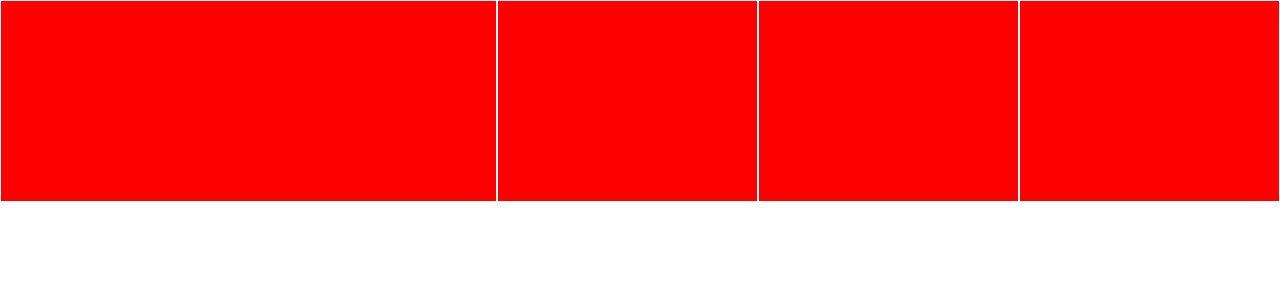
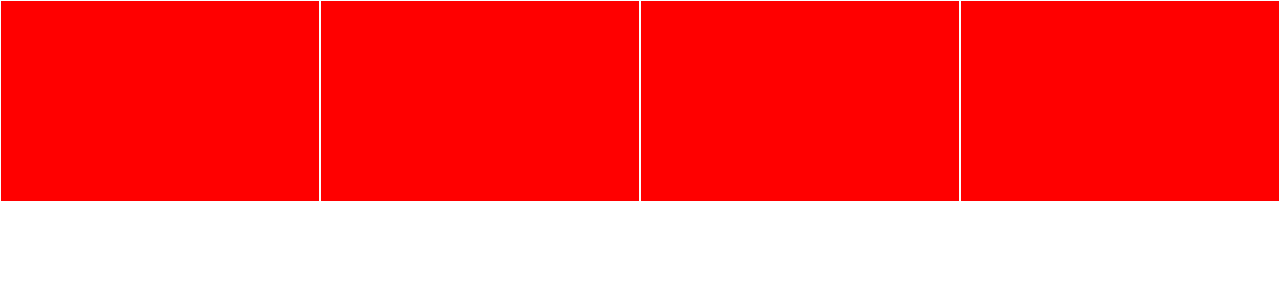
Before and after one commit to volbur/nextjs_typescript_shopify_integration, a Next.js app: page /flex in a window 1280 px wide. Shown: the top 300 px of the page. Built offline with nearby package versions, Linux system fonts and the light colour scheme.

Commit message:
Flex shrink

```diff
--- a/src/pages/flex.module.css
+++ b/src/pages/flex.module.css
@@ -1,5 +1,3 @@
-
-
 .parent {
   display: flex;
   flex-direction: row;
@@ -16,8 +14,15 @@ margin: 1px;
   /* 1 | 1 | 0 */
   /* flex: 1; */
   flex-grow: 1;
+  flex-shrink: 1;
 }
 
 .child:first-child {
-flex-grow: 5;
+  flex-grow: 1;
+  flex-shrink: 2;
 }
+
+.child:last-child {
+  flex-grow: 1;
+  flex-shrink: 5;
+}
```
Lines whose indentation alone changed are shown as unchanged.
